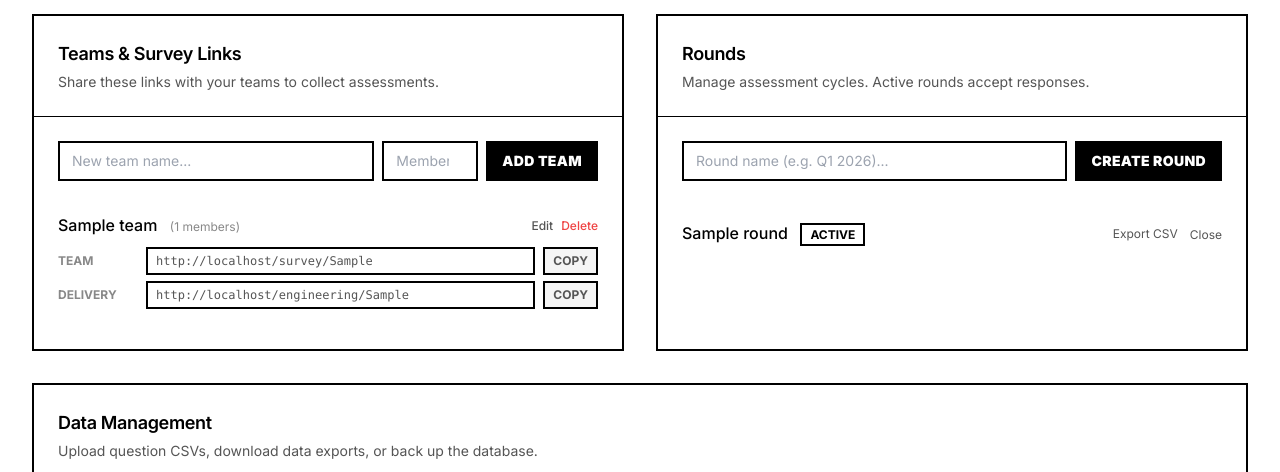
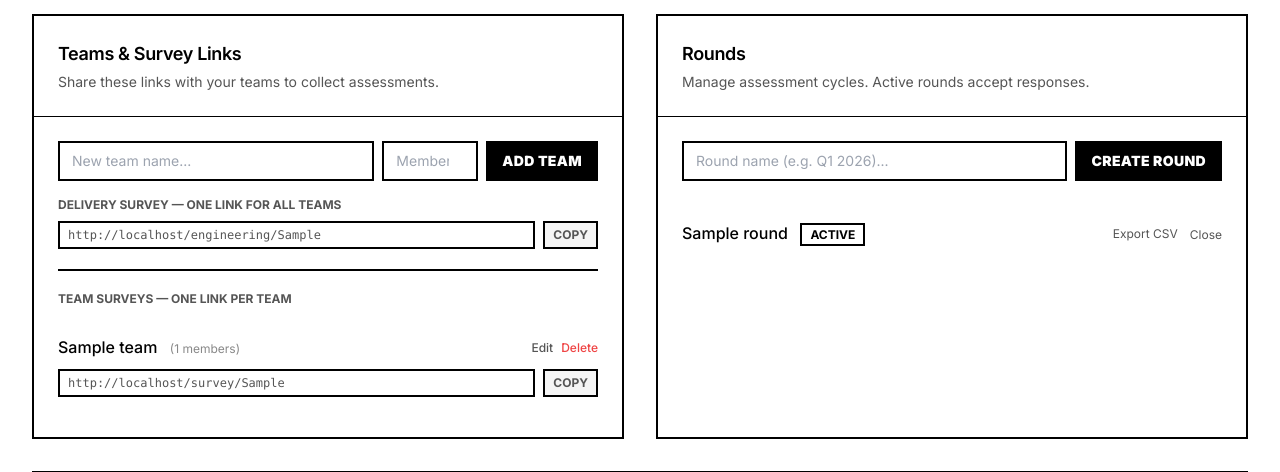
Before and after one commit to MajowyLas/team-maturity, a FastAPI app: page /admin in a window 1280 px wide. Shown: the part 150-622 px from the top of the page. Run offline with FastAPI, Linux system fonts and the light colour scheme; tables that the repository leaves empty hold one stand-in row (values such as "Sample post"); some libraries are stand-ins or nearby versions.

Commit message:
Restructure admin survey links: shared Delivery link on top, per-team below
- Delivery survey link shown once at top with "one link for all teams" label
- Team survey links listed per team below with "one link per team" label
- Removes duplicate Delivery links that were shown under each team

Co-Authored-By: Claude Opus 4.6 <noreply@anthropic.com>

```diff
--- a/app/templates/admin.html
+++ b/app/templates/admin.html
@@ -23,7 +23,26 @@
                 </button>
             </form>
             {% set active_round = rounds | selectattr('is_active') | first %}
+
+            <!-- Delivery Survey Link (shared across all teams) -->
+            {% if active_round %}
+            <div class="mb-5 pb-5 border-b-2 border-hub-border">
+                <p class="text-xs font-bold text-hub-muted uppercase mb-2">Delivery Survey — one link for all teams</p>
+                <div class="flex items-center gap-2">
+                    <input type="text" readonly value="{{ base_url }}/engineering/{{ active_round.engineering_token }}"
+                           id="eng-link-shared"
+                           class="flex-1 border-2 border-hub-border bg-hub-surface px-2 py-1 text-xs text-hub-muted font-mono">
+                    <button type="button" onclick="copyLink('eng-link-shared', this)"
+                            class="px-2 py-1 bg-hub-hover text-hub-muted text-xs font-bold uppercase border-2 border-hub-border hover:bg-hub-hover active:scale-[0.97] transition-all duration-200 whitespace-nowrap">
+                        Copy
+                    </button>
+                </div>
+            </div>
+            {% endif %}
+
+            <!-- Team Survey Links (per team) -->
             {% if teams %}
+            <p class="text-xs font-bold text-hub-muted uppercase mb-3">Team Surveys — one link per team</p>
             <ul class="divide-y divide-hub-border">
                 {% for t in teams %}
                 <li class="stagger-item py-4">
@@ -45,9 +64,7 @@
                                         class="text-xs text-red-500 hover:text-red-700 font-medium">Delete</button>
                             </div>
                         </div>
-                        <div class="space-y-1.5">
                         <div class="flex items-center gap-2">
-                                <span class="text-xs font-bold text-hub-faint uppercase shrink-0 w-20">Team</span>
                             <input type="text" readonly value="{{ base_url }}/survey/{{ t.token }}"
                                    id="link-{{ t.id }}"
                                    class="flex-1 border-2 border-hub-border bg-hub-surface px-2 py-1 text-xs text-hub-muted font-mono">
@@ -55,19 +72,6 @@
                                     class="px-2 py-1 bg-hub-hover text-hub-muted text-xs font-bold uppercase border-2 border-hub-border hover:bg-hub-hover active:scale-[0.97] transition-all duration-200 whitespace-nowrap">
                                 Copy
                             </button>
-                            </div>
-                            {% if active_round %}
-                            <div class="flex items-center gap-2">
-                                <span class="text-xs font-bold text-hub-faint uppercase shrink-0 w-20">Delivery</span>
-                                <input type="text" readonly value="{{ base_url }}/engineering/{{ active_round.engineering_token }}"
-                                       id="eng-link-{{ t.id }}"
-                                       class="flex-1 border-2 border-hub-border bg-hub-surface px-2 py-1 text-xs text-hub-muted font-mono">
-                                <button type="button" onclick="copyLink('eng-link-{{ t.id }}', this)"
-                                        class="px-2 py-1 bg-hub-hover text-hub-muted text-xs font-bold uppercase border-2 border-hub-border hover:bg-hub-hover active:scale-[0.97] transition-all duration-200 whitespace-nowrap">
-                                    Copy
-                                </button>
-                            </div>
-                            {% endif %}
                         </div>
                     </div>
 
```
Lines whose indentation alone changed are shown as unchanged.
